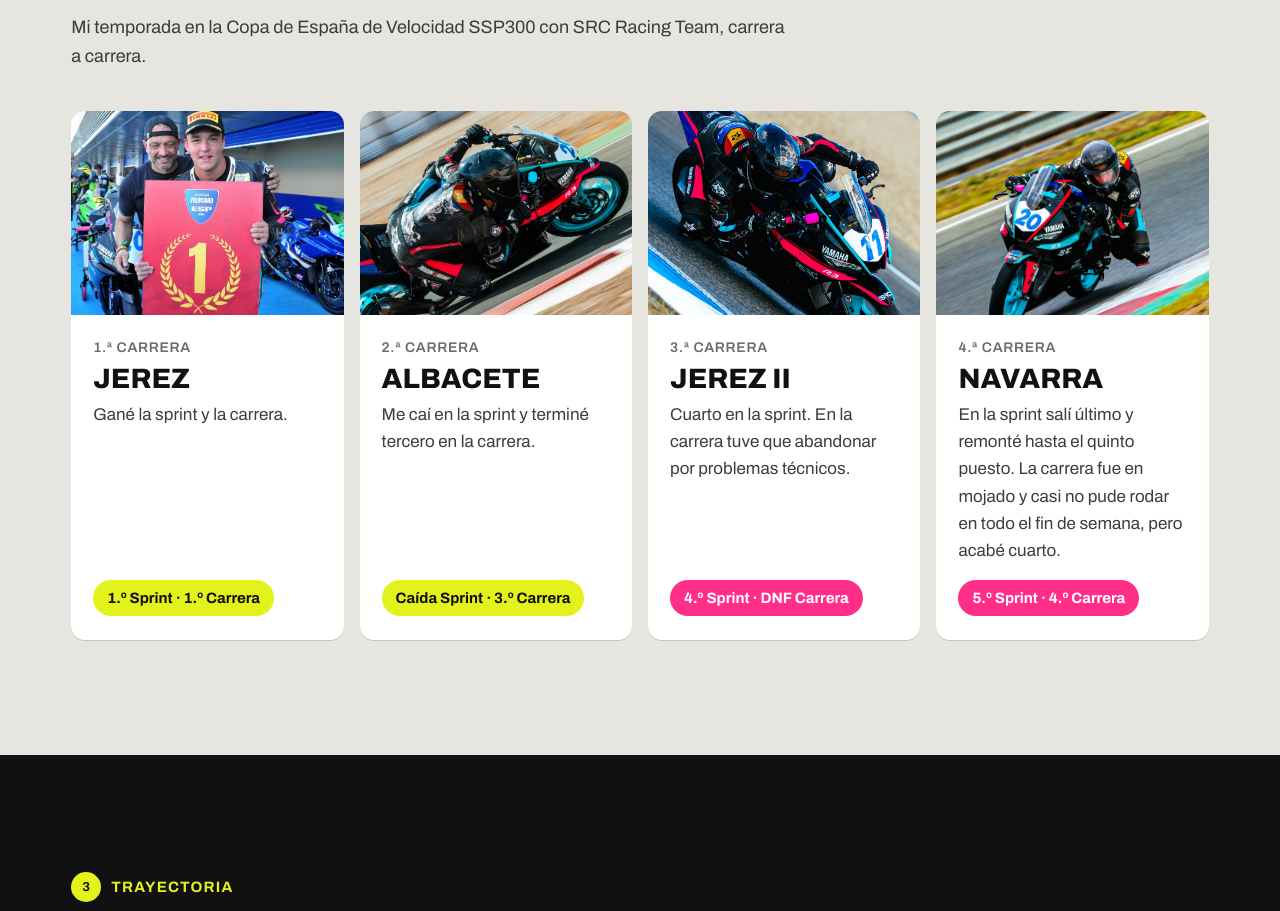
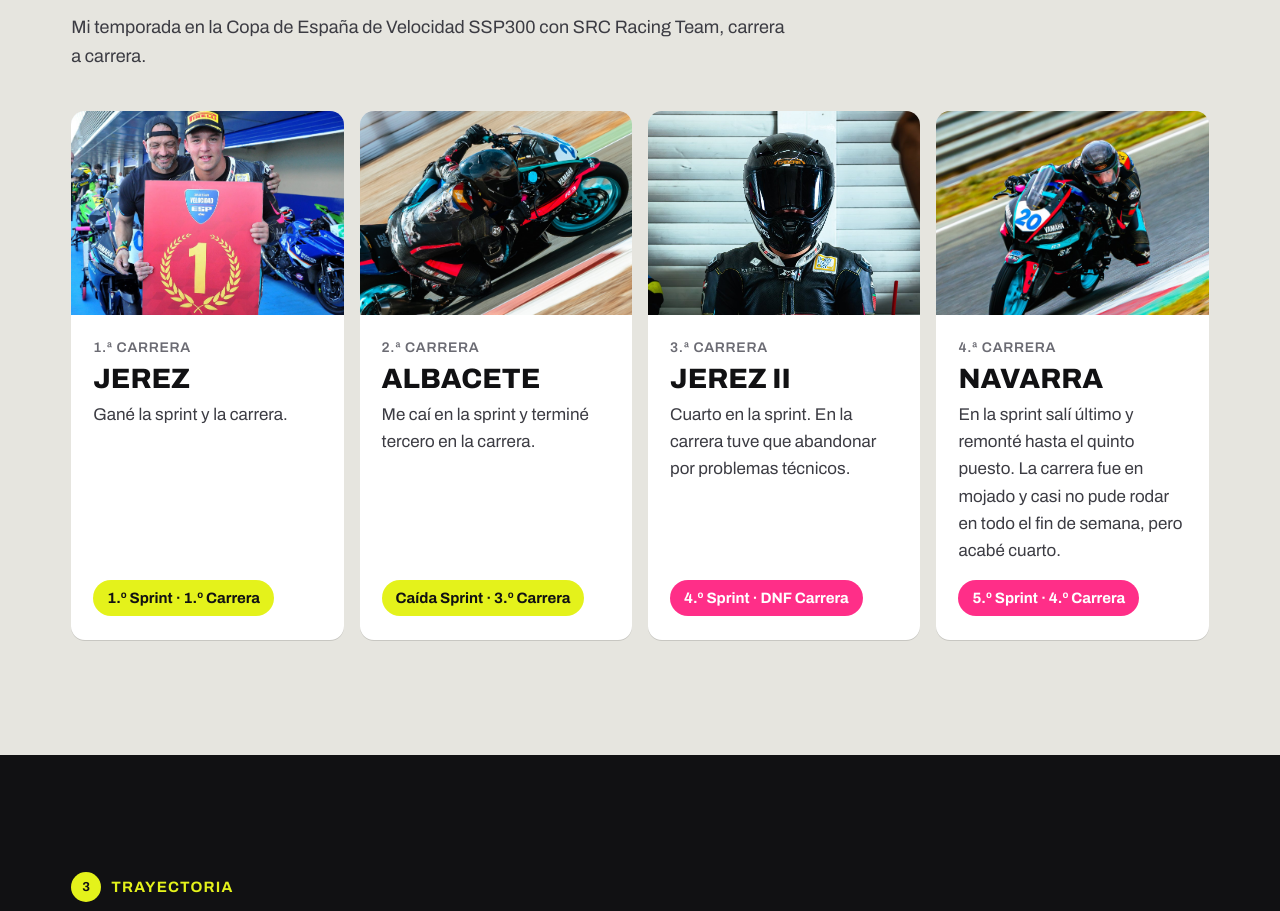
Before and after one commit to damianalonsodruez/damianalonsodruez, a plain HTML site: page index.html in a window 1280 px wide. Shown: the part 2130-3041 px from the top of the page. Drawn offline with Linux system fonts and the light colour scheme; animation ran at ten frames a second.

Commit message:
Jerez II: nueva foto de la tarjeta
Co-Authored-By: Claude Opus 5.5 <noreply@anthropic.com>
Claude-Session: https://claude.ai/code/session_01VcM5Xrf3eEMurb4mjzbeTb

```diff
--- a/index.html
+++ b/index.html
@@ -435,7 +435,7 @@ footer a{color:var(--y)}
   <div class="races">
     <article class="race rv"><div class="photo" data-z><img src="img/jz1-podio.jpg" alt="Damián con el cartel del primer puesto en Jerez" style="object-position:55% 30%"></div><div class="bd"><span class="when">1.ª carrera</span><h3>Jerez</h3><p>Gané la sprint y la carrera.</p><span class="result">1.º Sprint · 1.º Carrera</span></div></article>
     <article class="race rv"><div class="photo" data-z><img src="img/alb-card.jpg" alt="Damián tumbado con la moto en Albacete" style="object-position:66% 35%"></div><div class="bd"><span class="when">2.ª carrera</span><h3>Albacete</h3><p>Me caí en la sprint y terminé tercero en la carrera.</p><span class="result">Caída Sprint · 3.º Carrera</span></div></article>
-    <article class="race rv"><div class="photo" data-z><img src="img/hero-1.jpg" alt="Damián en curva en Jerez" style="object-position:50% 40%"></div><div class="bd"><span class="when">3.ª carrera</span><h3>Jerez II</h3><p>Cuarto en la sprint. En la carrera tuve que abandonar por problemas técnicos.</p><span class="result pink">4.º Sprint · DNF Carrera</span></div></article>
+    <article class="race rv"><div class="photo" data-z><img src="img/jz2-card.jpg" alt="Damián sentado en el box con el casco puesto en Jerez" style="object-position:50% 19%"></div><div class="bd"><span class="when">3.ª carrera</span><h3>Jerez II</h3><p>Cuarto en la sprint. En la carrera tuve que abandonar por problemas técnicos.</p><span class="result pink">4.º Sprint · DNF Carrera</span></div></article>
     <article class="race rv"><div class="photo" data-z><img src="img/nv-card.jpg" alt="Damián tumbado con la moto en Navarra" style="object-position:55% 40%"></div><div class="bd"><span class="when">4.ª carrera</span><h3>Navarra</h3><p>En la sprint salí último y remonté hasta el quinto puesto. La carrera fue en mojado y casi no pude rodar en todo el fin de semana, pero acabé cuarto.</p><span class="result pink">5.º Sprint · 4.º Carrera</span></div></article>
   </div>
 </div></section>
```
Also changed, not shown: img/jz2-card.jpg (added).
